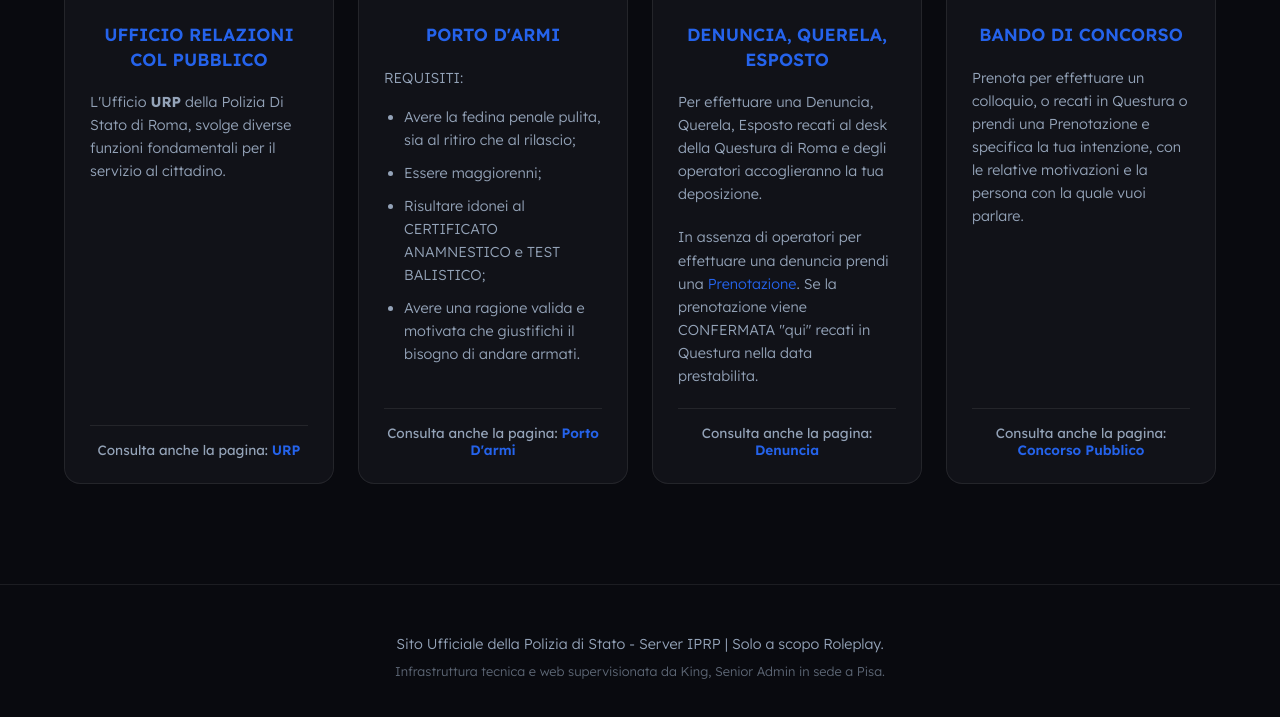
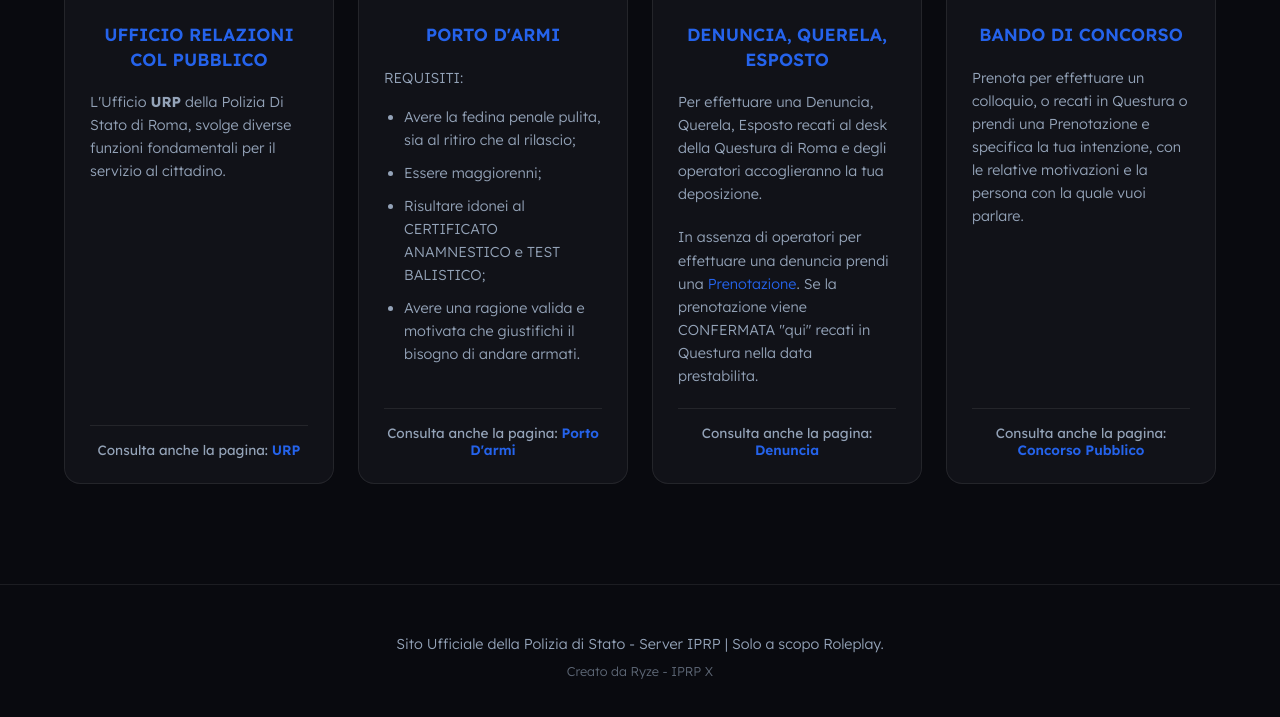
Before and after one commit to ryze-glitch/test-sito-pds, a plain HTML site: page index.html in a window 1280 px wide. Shown: the part 1194-1911 px from the top of the page. Drawn offline with Linux system fonts and the light colour scheme.

Commit message:
Update index.html

```diff
--- a/index.html
+++ b/index.html
@@ -621,7 +621,7 @@
 
     <footer>
         <p>Sito Ufficiale della Polizia di Stato - Server IPRP | Solo a scopo Roleplay.</p>
-        <p style="margin-top: 10px; font-size: 0.8rem; opacity: 0.6;">Infrastruttura tecnica e web supervisionata da King, Senior Admin in sede a Pisa.</p>
+        <p style="margin-top: 10px; font-size: 0.8rem; opacity: 0.6;">Creato da Ryze - IPRP X</p>
     </footer>
 
 </body>
```
